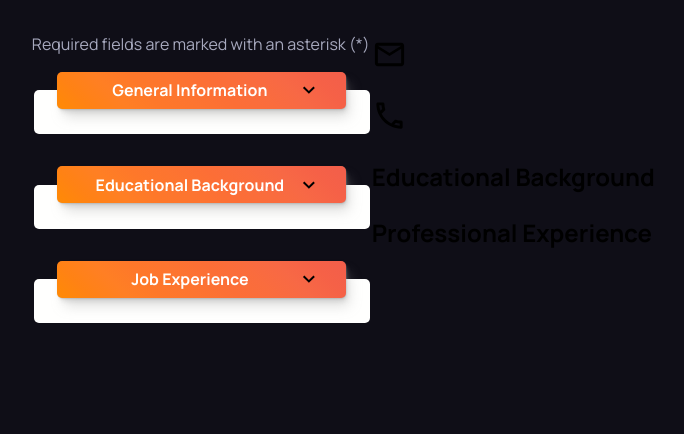
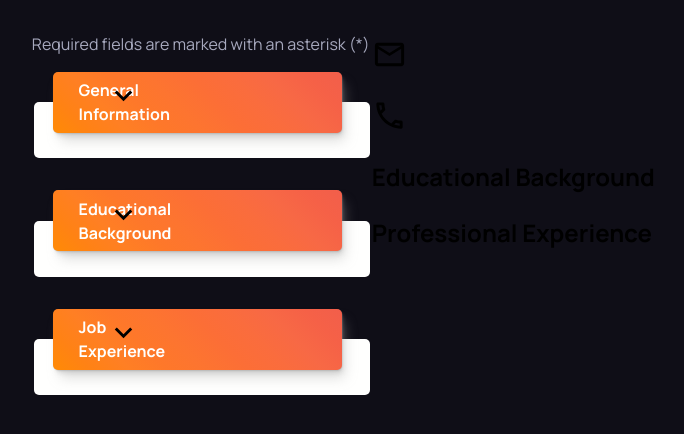
Before and after one commit to GreyTearsDev/cv-application, a React (Vite) app: page / in a window 1280 px wide. Shown: the top 434 px of the page, without its empty margins (45-729 px from the left). Built offline with nearby package versions, Linux system fonts and the light colour scheme.

Commit message:
style: Adjust legend grid template columns and add gap

```diff
--- a/src/styles/main.css
+++ b/src/styles/main.css
@@ -110,7 +110,8 @@ legend {
   background-image: var(--gradient-main);
   box-shadow: var(--shadow-elevation-medium);
   display: grid;
-  grid-template-columns: 1fr 10%;
+  grid-template-columns: 10% 1fr;
+  gap: 0.2em;
   width: 80%;
   transition: all 120ms ease-in-out;
 }
@@ -126,10 +127,6 @@ fieldset {
   border: none;
   border-radius: 5px;
   background-color: var(--clr-form-body);
-}
-
-fieldset legend {
-  text-align: center;
 }
 
 fieldset,
```
